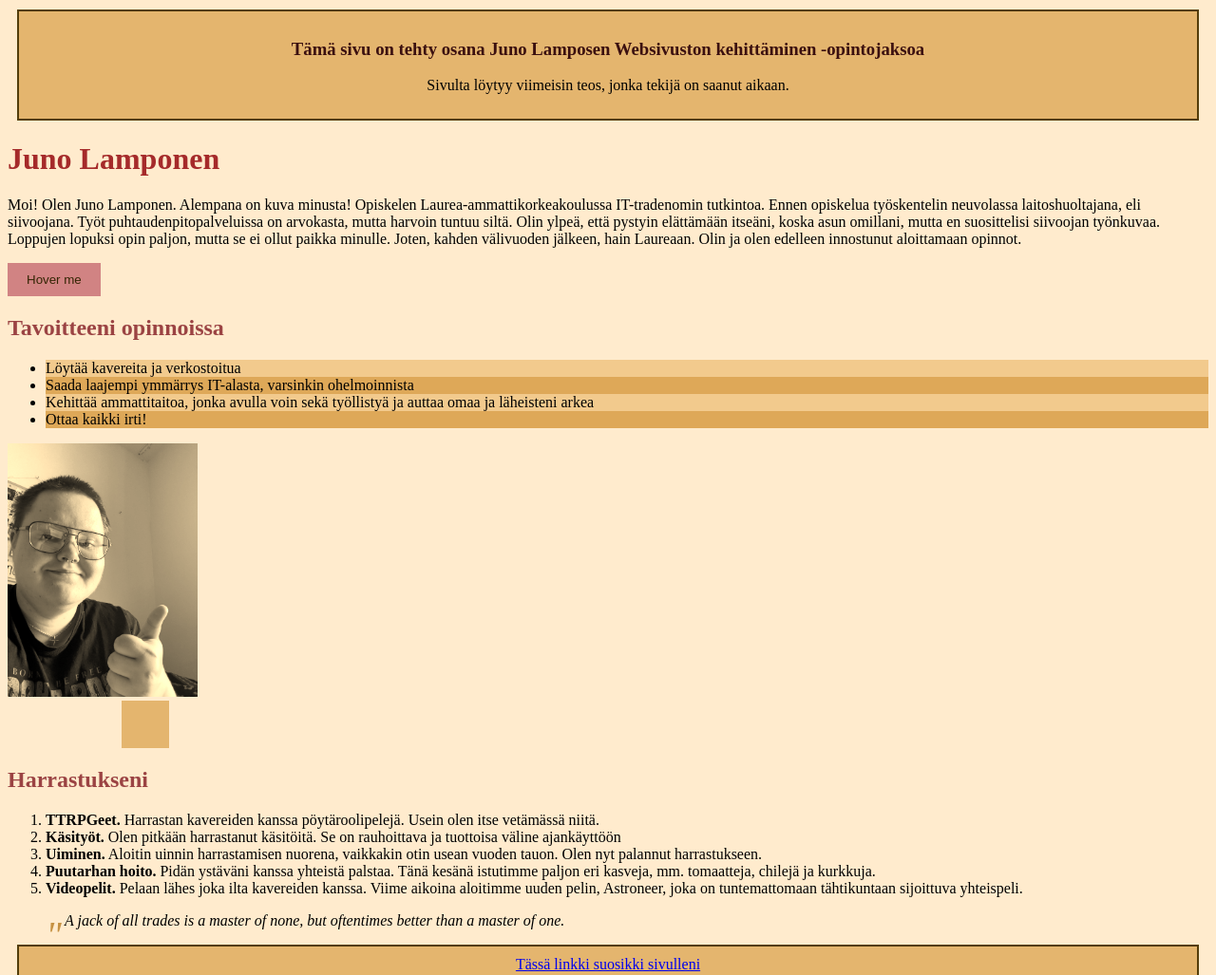
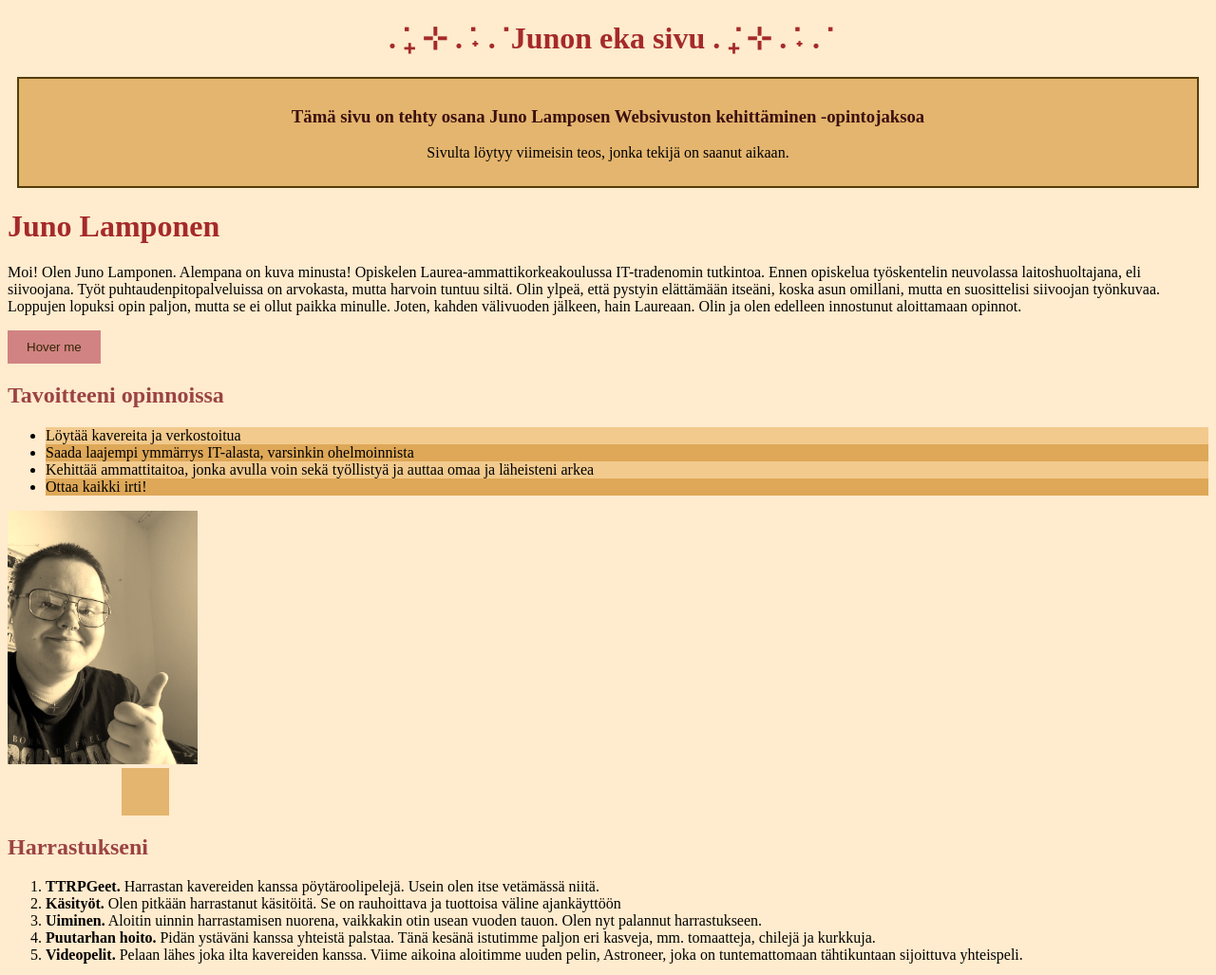
Before and after one commit to jlamp4/websivuston_kehittaminen_syksy26, a plain HTML site: page workshop 4/index.html in a window 1280 px wide. Shown: the top 1027 px of the page at 95% size. Drawn offline with Linux system fonts and the light colour scheme.

Commit message:
added a header and made the text align at the center in the style element of the html doc

```diff
--- a/workshop 4/index.html
+++ b/workshop 4/index.html
@@ -13,7 +13,13 @@
             h3 {
                 color: rgb(59, 16, 16);
             }
+            header {
+                text-align: center;
+            }
         </style>
+        <header>
+            <h1>. ݁₊ ⊹ . ݁˖ . ݁ Junon eka sivu . ݁₊ ⊹ . ݁˖ . ݁</h1>
+        </header>
         <!-- Työpaja 2, Task 1.3 -->
         <link rel="stylesheet" href="styles.css">
         <div class="content-box">
```
